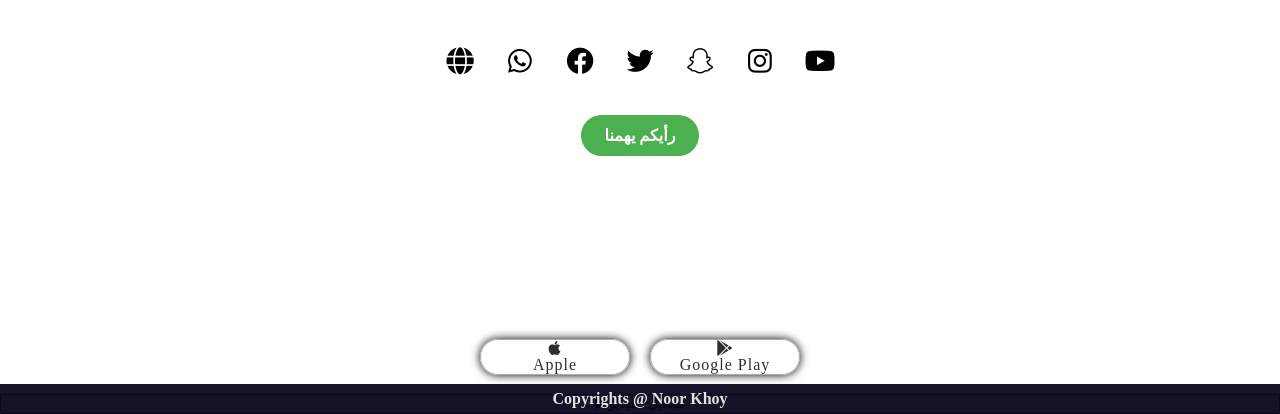
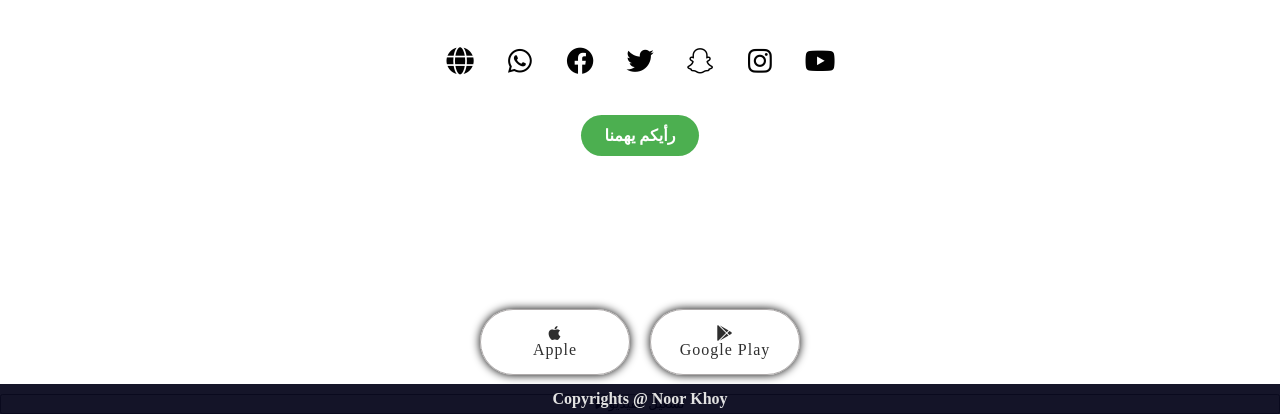
Before and after one commit to karim-fayed/station-noor, a PHP site: page /index.html in a window 1280 px wide. Shown: the part 386-800 px from the top of the page. Run offline with PHP 8.4, Linux system fonts and the light colour scheme.

Commit message:
Update style1.css

```diff
--- a/style1.css
+++ b/style1.css
@@ -186,7 +186,7 @@ body {
     text-decoration: none;
     letter-spacing: 1px;
     border: 1px solid #aeaaaa;
-    /* padding: 0.9375em; */
+    padding: 0.9375em;
     min-width: 150px;
     border-radius: 50px;
     transition: 0.9sease;
```
